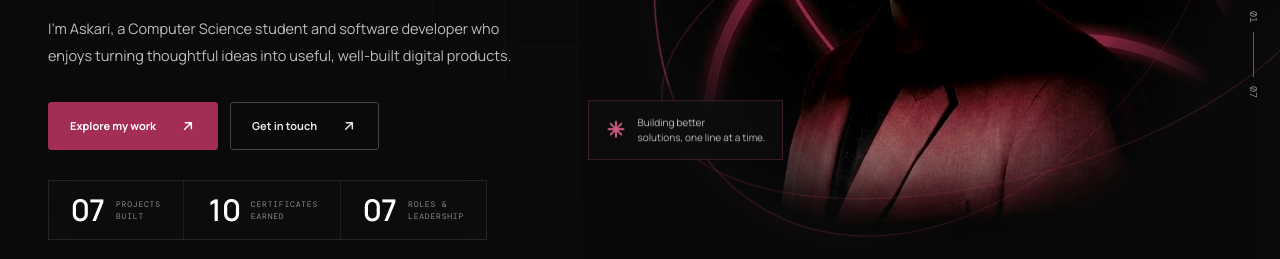
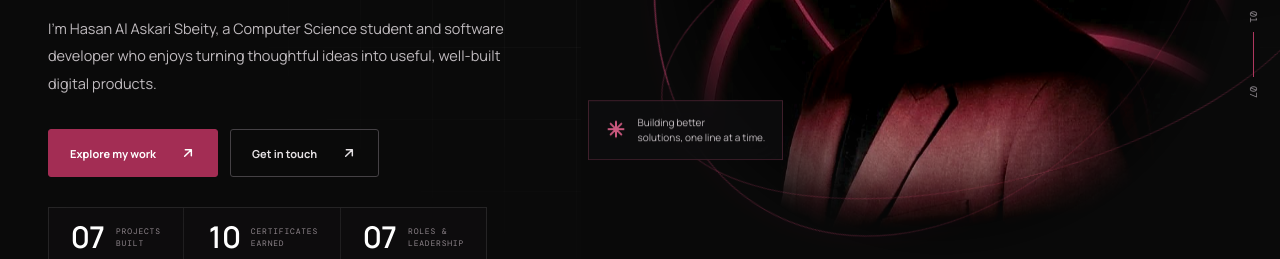
Before and after one commit to AskariSbeity/portfolio, a plain HTML site: page index.html in a window 1280 px wide. Shown: the part 529-788 px from the top of the page. Drawn offline with nearby package versions, Linux system fonts and the light colour scheme.

Commit message:
Update portfolio design

```diff
--- a/index.html
+++ b/index.html
@@ -89,7 +89,7 @@
             </div>
           </div>
           <p class="hero-description">
-            I'm Askari, a Computer Science student and software developer who enjoys turning
+            I'm Hasan Al Askari Sbeity, a Computer Science student and software developer who enjoys turning
             thoughtful ideas into useful, well-built digital products.
           </p>
           <div class="hero-actions">
```
